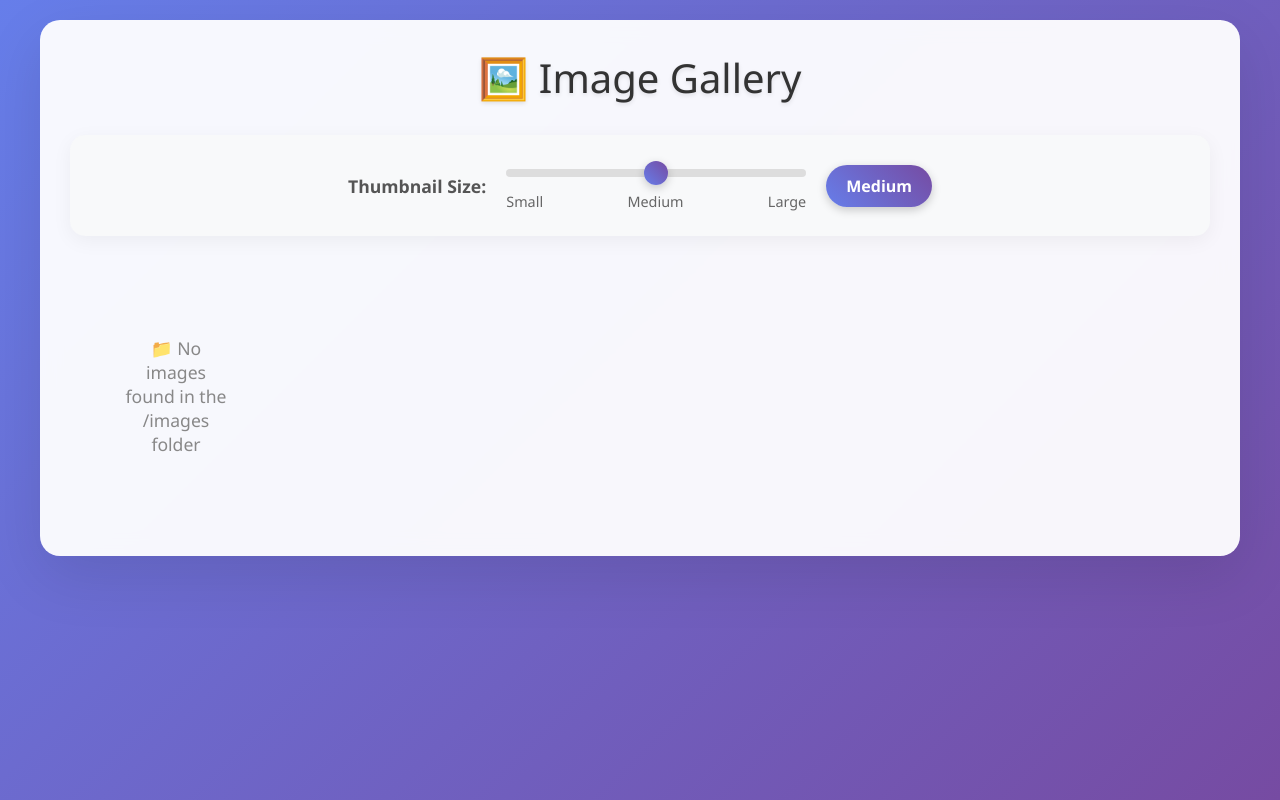
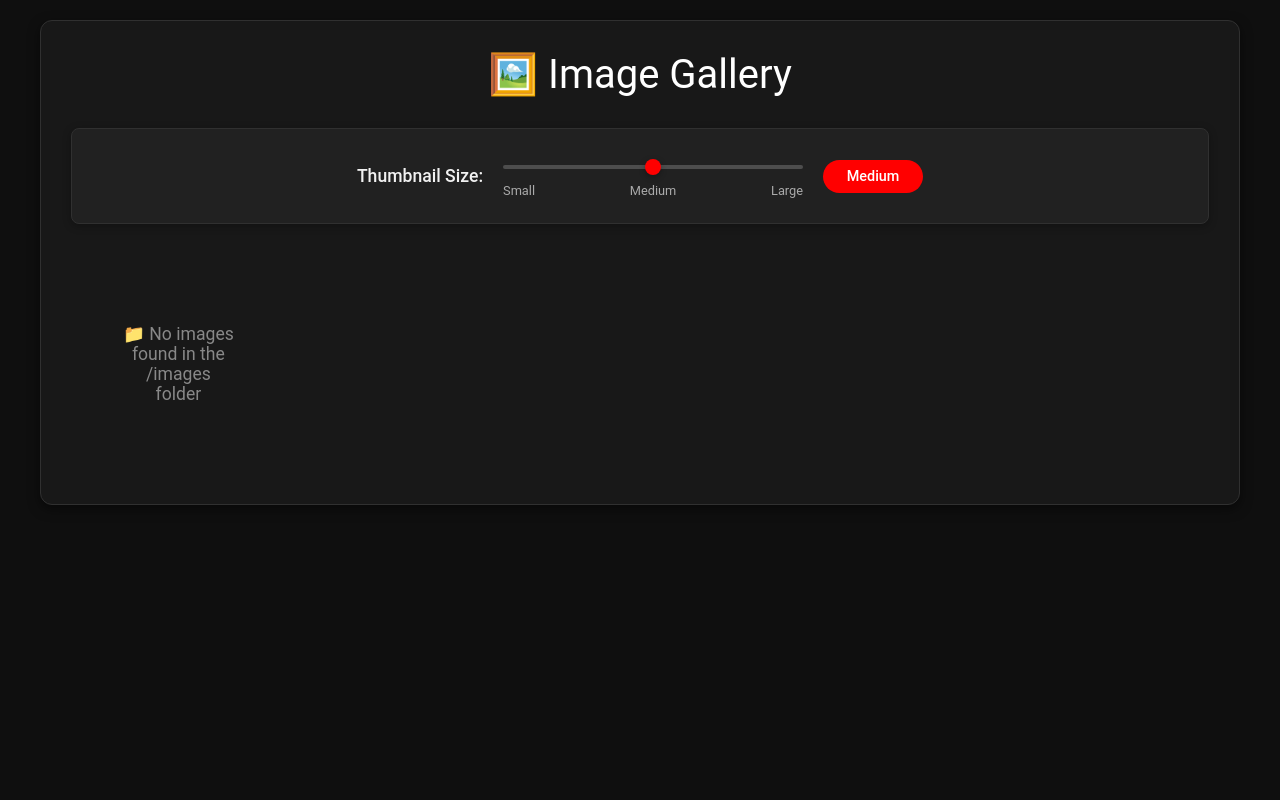
Before and after one commit to benstaniford/docker-snap, a Flask app: page / in a window 1280 px wide. Run offline with Flask 3, Linux system fonts and the light colour scheme; data that the repository does not hold is empty; parts of the project's set-up code (start-up, migrations or seed data) failed here and were passed over.

Commit message:
Dark mode

```diff
--- a/templates/index.html
+++ b/templates/index.html
@@ -9,40 +9,38 @@
             margin: 0;
             padding: 0;
             box-sizing: border-box;
-        }
-
-        body {
-            font-family: 'Segoe UI', Tahoma, Geneva, Verdana, sans-serif;
-            background: linear-gradient(135deg, #667eea 0%, #764ba2 100%);
+        }        body {
+            font-family: 'Roboto', 'Arial', sans-serif;
+            background: #0f0f0f;
             min-height: 100vh;
             padding: 20px;
+            color: #f1f1f1;
         }
 
         .container {
             max-width: 1200px;
             margin: 0 auto;
-            background: rgba(255, 255, 255, 0.95);
-            border-radius: 20px;
-            box-shadow: 0 20px 60px rgba(0, 0, 0, 0.1);
+            background: #181818;
+            border-radius: 12px;
+            box-shadow: 0 4px 12px rgba(0, 0, 0, 0.5);
             padding: 30px;
-            backdrop-filter: blur(10px);
+            border: 1px solid #303030;
         }
 
         h1 {
             text-align: center;
-            color: #333;
+            color: #ffffff;
             margin-bottom: 30px;
             font-size: 2.5rem;
-            font-weight: 300;
-            text-shadow: 0 2px 4px rgba(0, 0, 0, 0.1);
-        }
-
-        .controls {
-            background: #f8f9fa;
-            border-radius: 15px;
+            font-weight: 400;
+            text-shadow: none;
+        }        .controls {
+            background: #212121;
+            border-radius: 8px;
             padding: 25px;
             margin-bottom: 30px;
-            box-shadow: 0 5px 20px rgba(0, 0, 0, 0.05);
+            box-shadow: 0 2px 8px rgba(0, 0, 0, 0.3);
+            border: 1px solid #303030;
         }
 
         .slider-container {
@@ -54,120 +52,118 @@
         }
 
         .slider-label {
-            font-weight: 600;
-            color: #555;
+            font-weight: 500;
+            color: #f1f1f1;
             font-size: 1.1rem;
         }
 
         .size-slider {
             width: 300px;
-            height: 8px;
-            border-radius: 5px;
-            background: #ddd;
+            height: 4px;
+            border-radius: 2px;
+            background: #4d4d4d;
             outline: none;
             appearance: none;
             cursor: pointer;
-            transition: all 0.3s ease;
+            transition: all 0.2s ease;
         }
 
         .size-slider::-webkit-slider-thumb {
             appearance: none;
-            width: 24px;
-            height: 24px;
+            width: 16px;
+            height: 16px;
             border-radius: 50%;
-            background: linear-gradient(45deg, #667eea, #764ba2);
+            background: #ff0000;
             cursor: pointer;
-            box-shadow: 0 3px 10px rgba(0, 0, 0, 0.2);
-            transition: all 0.3s ease;
+            box-shadow: 0 2px 6px rgba(0, 0, 0, 0.3);
+            transition: all 0.2s ease;
         }
 
         .size-slider::-webkit-slider-thumb:hover {
-            transform: scale(1.2);
-            box-shadow: 0 5px 15px rgba(0, 0, 0, 0.3);
+            transform: scale(1.1);
+            background: #ff3333;
         }
 
         .size-slider::-moz-range-thumb {
-            width: 24px;
-            height: 24px;
+            width: 16px;
+            height: 16px;
             border-radius: 50%;
-            background: linear-gradient(45deg, #667eea, #764ba2);
+            background: #ff0000;
             cursor: pointer;
             border: none;
-            box-shadow: 0 3px 10px rgba(0, 0, 0, 0.2);
+            box-shadow: 0 2px 6px rgba(0, 0, 0, 0.3);
         }
 
         .size-display {
-            background: linear-gradient(45deg, #667eea, #764ba2);
+            background: #ff0000;
             color: white;
-            padding: 10px 20px;
-            border-radius: 25px;
-            font-weight: 600;
+            padding: 8px 16px;
+            border-radius: 20px;
+            font-weight: 500;
             min-width: 100px;
             text-align: center;
-            box-shadow: 0 3px 10px rgba(0, 0, 0, 0.2);
-        }
-
-        .size-labels {
+            font-size: 0.9rem;
+        }        .size-labels {
             display: flex;
             justify-content: space-between;
             width: 300px;
             margin-top: 10px;
-            font-size: 0.9rem;
-            color: #666;
+            font-size: 0.8rem;
+            color: #aaa;
         }
 
         .gallery {
             display: grid;
-            gap: 20px;
+            gap: 16px;
             grid-template-columns: repeat(auto-fill, minmax(200px, 1fr));
             justify-items: center;
             padding: 20px 0;
         }
 
         .image-item {
-            background: white;
-            border-radius: 15px;
-            padding: 15px;
-            box-shadow: 0 8px 25px rgba(0, 0, 0, 0.1);
-            transition: all 0.3s ease;
+            background: #212121;
+            border-radius: 8px;
+            padding: 12px;
+            box-shadow: 0 2px 8px rgba(0, 0, 0, 0.4);
+            transition: all 0.2s ease;
             cursor: pointer;
             position: relative;
             overflow: hidden;
+            border: 1px solid #303030;
         }
 
         .image-item:hover {
-            transform: translateY(-10px) scale(1.05);
-            box-shadow: 0 15px 35px rgba(0, 0, 0, 0.2);
+            transform: translateY(-2px);
+            box-shadow: 0 4px 12px rgba(0, 0, 0, 0.6);
+            background: #2a2a2a;
         }
 
         .image-item img {
             width: 100%;
             height: auto;
-            border-radius: 10px;
-            transition: all 0.3s ease;
+            border-radius: 4px;
+            transition: all 0.2s ease;
         }
 
         .image-name {
-            margin-top: 10px;
-            font-size: 0.9rem;
-            color: #555;
+            margin-top: 8px;
+            font-size: 0.85rem;
+            color: #f1f1f1;
             text-align: center;
-            font-weight: 500;
+            font-weight: 400;
             word-break: break-word;
-        }
-
-        .loading {
+        }        .loading {
             text-align: center;
             padding: 50px;
-            color: #666;
+            color: #aaa;
             font-size: 1.2rem;
         }
 
         .spinner {
-            width: 50px;
-            height: 50px;
-            border: 5px solid #f3f3f3;
-            border-top: 5px solid #667eea;
+            width: 40px;
+            height: 40px;
+            border: 3px solid #333;
+            border-top: 3px solid #ff0000;
             border-radius: 50%;
             animation: spin 1s linear infinite;
             margin: 20px auto;
@@ -183,16 +179,14 @@
             padding: 50px;
             color: #888;
             font-size: 1.1rem;
-        }
-
-        .fullscreen-overlay {
+        }        .fullscreen-overlay {
             display: none;
             position: fixed;
             top: 0;
             left: 0;
             width: 100vw;
             height: 100vh;
-            background: rgba(0, 0, 0, 0.9);
+            background: rgba(0, 0, 0, 0.95);
             z-index: 1000;
             cursor: pointer;
         }
@@ -202,13 +196,16 @@
             top: 50%;
             left: 50%;
             transform: translate(-50%, -50%);
-            max-width: 90vw;
-            max-height: 90vh;
-            border-radius: 10px;
-            box-shadow: 0 20px 60px rgba(0, 0, 0, 0.5);
-        }
+            max-width: 95vw;
+            max-height: 95vh;
+            border-radius: 8px;
+            box-shadow: 0 8px 32px rgba(0, 0, 0, 0.8);
+        }        @media (max-width: 768px) {
+            .container {
+                padding: 20px;
+                margin: 10px;
+            }
 
-        @media (max-width: 768px) {
             .slider-container {
                 flex-direction: column;
                 gap: 15px;
@@ -224,7 +221,11 @@
 
             .gallery {
                 grid-template-columns: repeat(auto-fill, minmax(150px, 1fr));
-                gap: 15px;
+                gap: 12px;
+            }
+
+            h1 {
+                font-size: 2rem;
             }
         }
     </style>
```
